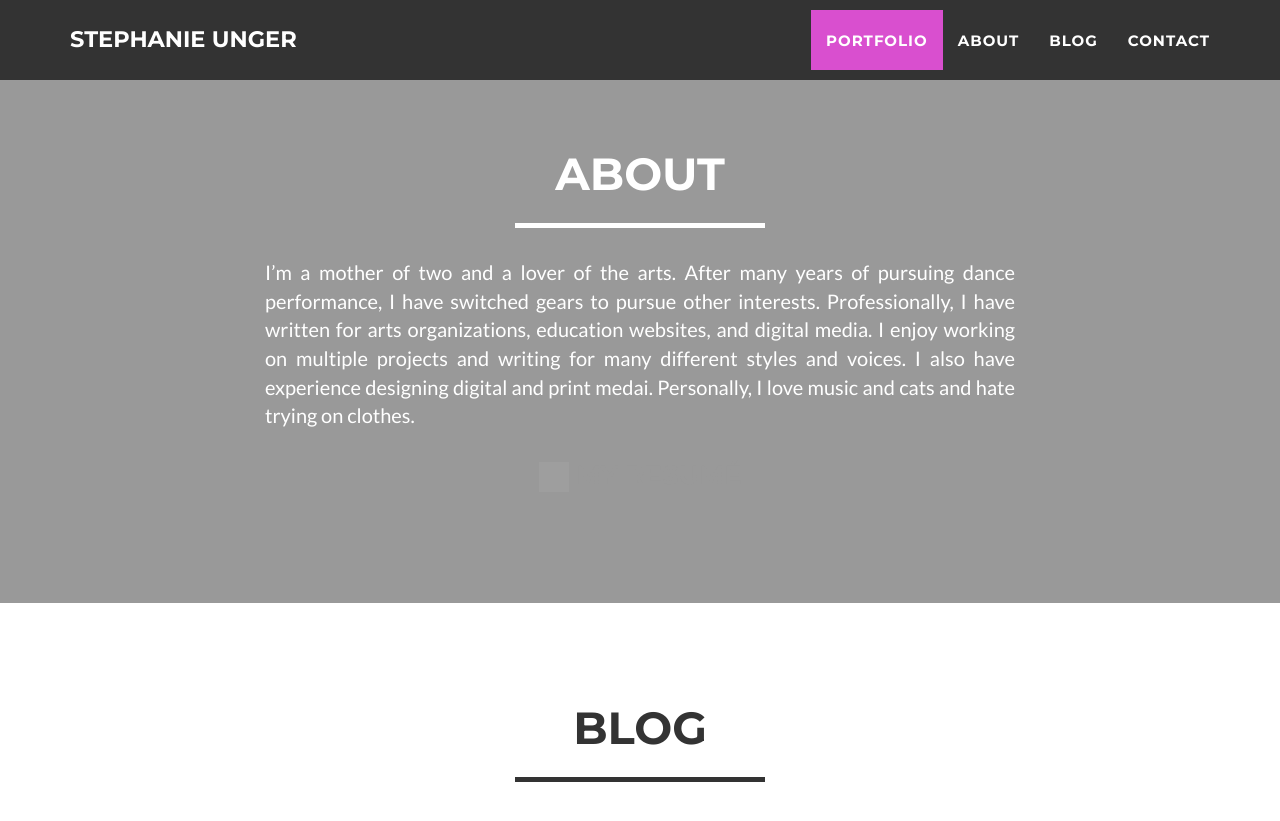
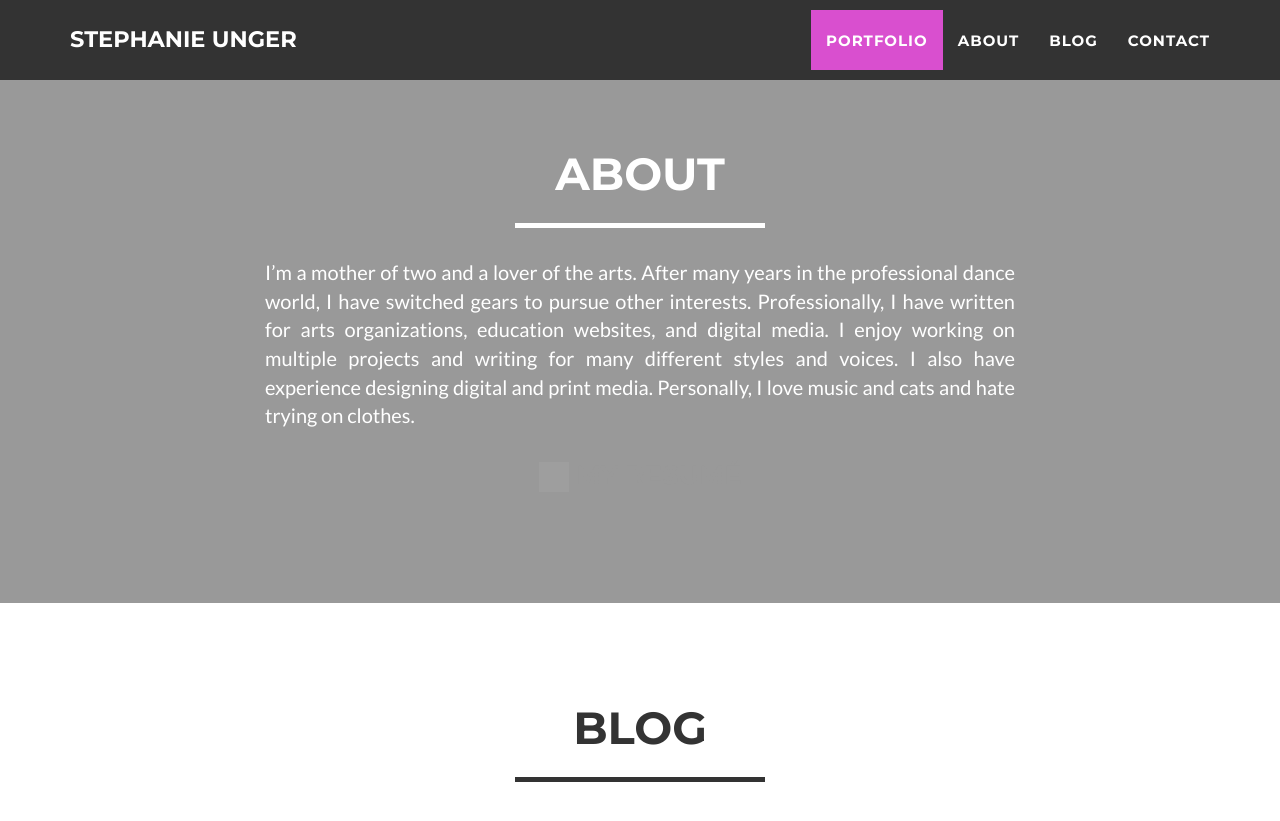
Before and after one commit to stepheunger/stepheunger.github.io, a Jekyll site: the page built from index.html, in a window 1280 px wide and 900 px high, scrolled down 1336 px. Shown: the top 821 px of the window. Built offline with Jekyll 4.4.1, drawn with Linux system fonts in a browser that asks for light colours; grey boxes are pictures that could not be loaded.

Commit message:
Update about.html

```diff
--- a/_includes/about.html
+++ b/_includes/about.html
@@ -9,7 +9,7 @@
             </div>
             <div class="row">
                 <div class="col-lg-8 col-lg-offset-2 about-text">
-                    <p>I’m a mother of two and a lover of the arts. After many years of pursuing dance performance, I have switched gears to pursue other interests. Professionally, I have written for arts organizations, education websites, and digital media. I enjoy working on multiple projects and writing for many different styles and voices. I also have experience designing digital and print medai. Personally, I love music and cats and hate trying on clothes.</p>
+                    <p>I’m a mother of two and a lover of the arts. After many years in the professional dance world, I have switched gears to pursue other interests. Professionally, I have written for arts organizations, education websites, and digital media. I enjoy working on multiple projects and writing for many different styles and voices. I also have experience designing digital and print media. Personally, I love music and cats and hate trying on clothes.</p>
                 </div>
                 <div class="col-lg-8 col-lg-offset-2 text-center">
                     <center><h3 style="color: black; text-decoration: none;"><a href="http://stepheunger.github.io/StephanieUngerResumeMarketing.pdf" target="_blank"><img style="height:30px; width:30px;" src="https://github.com/edwinunger/edwinunger.github.io/blob/master/images/pdf.png?raw=true"><style="color:white;"> My Resumé</style></a></h3></center>
```
